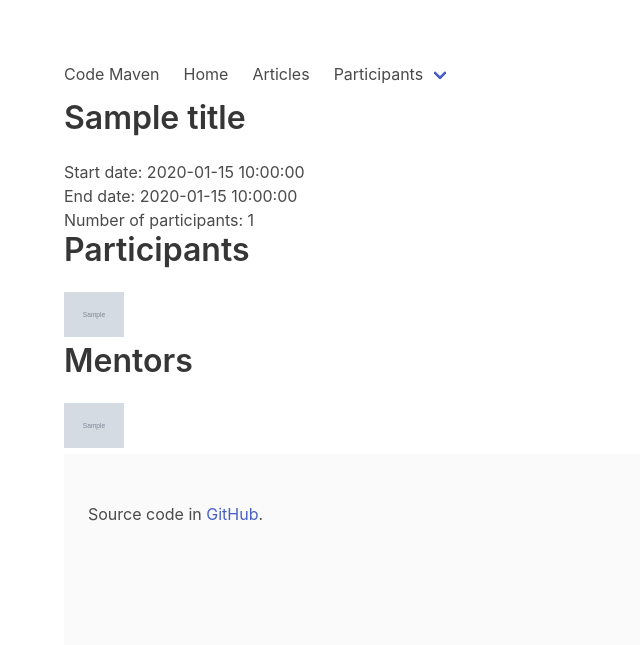
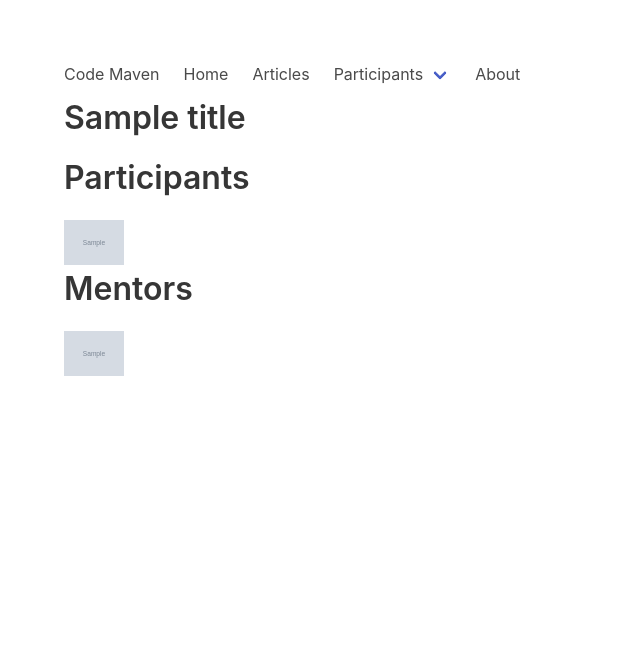
Before and after one commit to OSDC-Code-Maven/osdc-2023-01-public, a Flask app: template templates/index.html in a window 1280 px wide. Shown: the top 645 px of the page, without its empty margins (0-640 px from the left). Run offline with Flask 2, Linux system fonts and the light colour scheme; the template is opened without the code that fills it: most values are stand-ins (such as "Sample title", 1, 10 or a date in 2020); grey boxes marked "Sample" are stand-in pictures; some libraries are stand-ins or nearby versions.

Commit message:
create about page and move the stats and the footer there

```diff
--- a/templates/byline.html
+++ /dev/null
@@ -1,5 +0,0 @@
-        <div class="content">
-          <p>
-            Source code in <a href="https://github.com/code-maven/osdc-2023-01-public">GitHub</a>.
-          </p>
-        </div>
--- a/templates/footer.html
+++ b/templates/footer.html
@@ -1,8 +1,5 @@
-<footer class="footer">
-{% include 'byline.html' %}
 <script>
 {% include 'osdc.js' %}
 </script>
-</footer>
   </body>
 </html>
--- a/templates/index.html
+++ b/templates/index.html
@@ -1,12 +1,6 @@
 {% include 'header.html' %}
 
 <h1 class="title">{{title}}</h1>
-
-Start date: {{course.start_date}}<br>
-{% if course.end_date %}
-  End date: {{course.end_date}}<br>
-{% endif %}
-Number of participants: {{ participants | count }}<br>
 
 <h2 class="title">Participants</h2>
 
--- a/templates/navbar.html
+++ b/templates/navbar.html
@@ -39,6 +39,11 @@
           {% endfor %}
         </div>
       </div>
+
+      <a class="navbar-item" href="/{{course.id}}/about">
+        About
+      </a>
+
     </div>
   </div>
 </nav>
```
Also changed, not shown: generate.py (+7 -0 lines), templates/about.html (added, +13 -0 lines).
